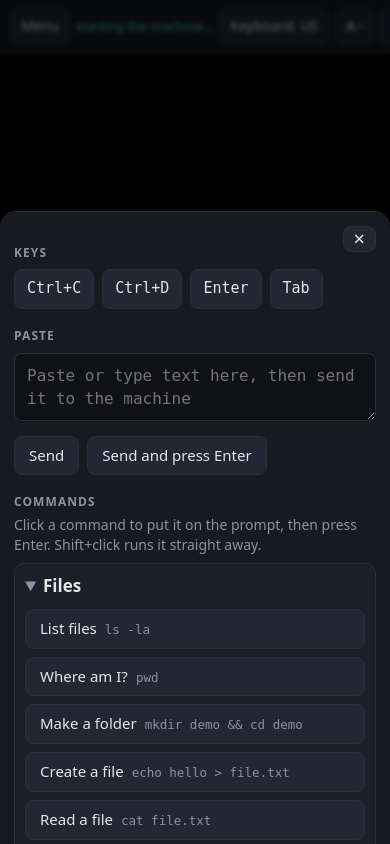
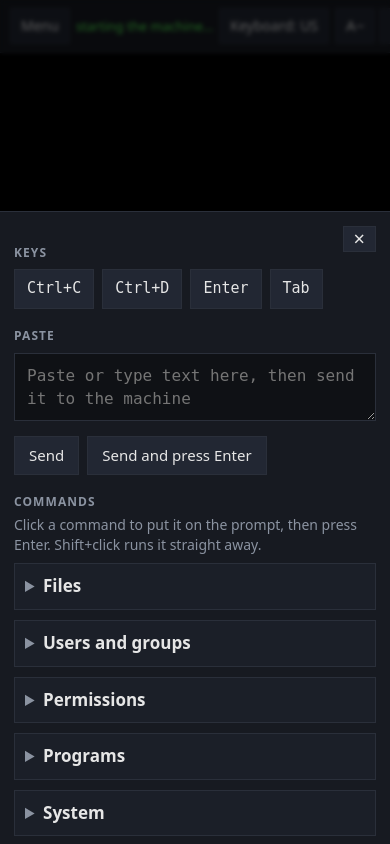
Before and after one commit to Mehdi-YC/linuxbox, a plain HTML site: page index.html in a window 390 px wide. Both pictures are taken after a click on the button "Menu". Drawn offline with Linux system fonts and the light colour scheme; no server answers.

Commit message:
Square controls, green Save, red Reset, closed groups
- remove every border radius on buttons, inputs and command groups
- Save and the status line use the console's bright green; Reset is red
  and moved to the end of the header
- command groups all start collapsed
- 8px breathing room above the terminal

```diff
--- a/index.html
+++ b/index.html
@@ -8,7 +8,7 @@
 <style>
   :root {
     --bg:#0f1115; --panel:#171a21; --line:#2a2f3a; --text:#e6e6e6; --muted:#8b93a1;
-    --accent:#4fd1c5; --danger:#f87171;
+    --accent:#4fd1c5; --danger:#f87171; --term-green:#55ff55;
     --term-font:20px;
     --ui-font:17px;
   }
@@ -28,11 +28,11 @@
     padding:10px 16px; background:var(--panel); border-bottom:1px solid var(--line);
   }
   header h1 { font-size:20px; margin:0 10px 0 0; letter-spacing:.02em; }
-  #status { color:var(--accent); font-size:15px; margin-right:auto; }
+  #status { color:var(--term-green); font-size:15px; margin-right:auto; }
   #status.bad { color:var(--danger); }
 
   button {
-    background:#222733; color:var(--text); border:1px solid var(--line); border-radius:8px;
+    background:#222733; color:var(--text); border:1px solid var(--line); border-radius:0;
     padding:8px 14px; cursor:pointer; font:inherit; font-size:15px;
     touch-action:manipulation; -webkit-tap-highlight-color:transparent;
     transition:background .15s, border-color .15s, transform .06s;
@@ -41,13 +41,17 @@
   button:active { transform:translateY(1px); }
   button:focus-visible { outline:2px solid var(--accent); outline-offset:1px; }
   button.danger:hover { border-color:var(--danger); color:var(--danger); }
+  #btnSave { color:var(--term-green); border-color:rgba(85,255,85,.55); }
+  #btnSave:hover { background:rgba(85,255,85,.12); border-color:var(--term-green); }
+  #btnReset { color:var(--danger); border-color:rgba(248,113,113,.55); }
+  #btnReset:hover { background:rgba(248,113,113,.12); border-color:var(--danger); }
   button.key { font-family:"DejaVu Sans Mono", monospace; font-size:15px; padding:8px 12px; }
   .zoombox { display:flex; gap:4px; align-items:center; }
   .zoombox button { padding:6px 10px; font-size:15px; }
   #btnSide, #btnSideClose { display:none; }
 
   #term {
-    position:relative; overflow:auto; padding:0; -webkit-overflow-scrolling:touch;
+    position:relative; overflow:auto; padding:8px 0 0 0; -webkit-overflow-scrolling:touch;
     background:#000; display:flex; align-items:flex-start; justify-content:flex-start;
   }
   #screen_container {
@@ -82,7 +86,7 @@
   #extraKeys button {
     grid-column:span 2;
     padding:11px 2px; font:600 13px/1 "DejaVu Sans Mono", monospace;
-    border-radius:7px; min-width:0; overflow:hidden; white-space:nowrap;
+    border-radius:0; min-width:0; overflow:hidden; white-space:nowrap;
     letter-spacing:.03em;
   }
   #extraKeys button.wide { grid-column:span 7; font-size:12px; }
@@ -101,7 +105,7 @@
     background:#0009; -webkit-backdrop-filter:blur(2px); backdrop-filter:blur(2px);
   }
 
-  details { margin-bottom:10px; border:1px solid var(--line); border-radius:10px; padding:8px 10px; background:#1b1f28; transition:border-color .15s; }
+  details { margin-bottom:10px; border:1px solid var(--line); border-radius:0; padding:8px 10px; background:#1b1f28; transition:border-color .15s; }
   details:hover { border-color:#343b49; }
   summary { cursor:pointer; font-weight:600; padding:2px 0; }
   summary::marker { color:var(--muted); }
@@ -116,7 +120,7 @@
 
   input, textarea {
     width:100%; background:#0f1115; color:var(--text); border:1px solid var(--line);
-    border-radius:8px; padding:10px 12px; margin-bottom:8px; font:inherit; font-size:16px;
+    border-radius:0; padding:10px 12px; margin-bottom:8px; font:inherit; font-size:16px;
   }
   textarea { resize:vertical; min-height:64px; font-family:"DejaVu Sans Mono", monospace; }
   .row { display:flex; gap:8px; flex-wrap:wrap; }
@@ -138,7 +142,7 @@
     #btnSide { display:inline-block; }
     #btnSideClose { display:inline-block; }
     #extraKeys { display:grid; }
-    #term { padding:0; align-items:flex-start; justify-content:flex-start; }
+    #term { padding:8px 0 0 0; align-items:flex-start; justify-content:flex-start; }
     #term .hint { display:none; }
 
     /* the command list becomes a bottom sheet instead of eating the screen */
@@ -146,7 +150,7 @@
     body.show-side aside {
       display:block; position:fixed; left:0; right:0; bottom:0; z-index:30;
       max-height:75dvh; border-left:0; border-top:1px solid var(--line);
-      border-radius:16px 16px 0 0; box-shadow:0 -12px 40px #000c;
+      border-radius:0; box-shadow:0 -12px 40px #000c;
       padding-bottom:calc(18px + env(safe-area-inset-bottom));
       animation:sheet .18s ease-out;
     }
@@ -178,8 +182,8 @@
     <button id="btnSave" title="Save the whole machine in this browser">Save</button>
     <button id="btnExport" title="Download your machine as a file (backup)">Export</button>
     <button id="btnImport" title="Load a machine file you exported earlier">Import</button>
+    <button id="btnFull">Fullscreen</button>
     <button id="btnReset" class="danger" title="Forget your changes and go back to a clean machine">Reset</button>
-    <button id="btnFull">Fullscreen</button>
     <input id="fileImport" type="file" hidden>
   </header>
 
@@ -662,7 +666,6 @@
       opt.value = g.name; list.appendChild(opt);
 
       var d = document.createElement("details");
-      d.open = gi < 2;
       var sm = document.createElement("summary");
       sm.textContent = g.name; d.appendChild(sm);
 
```
